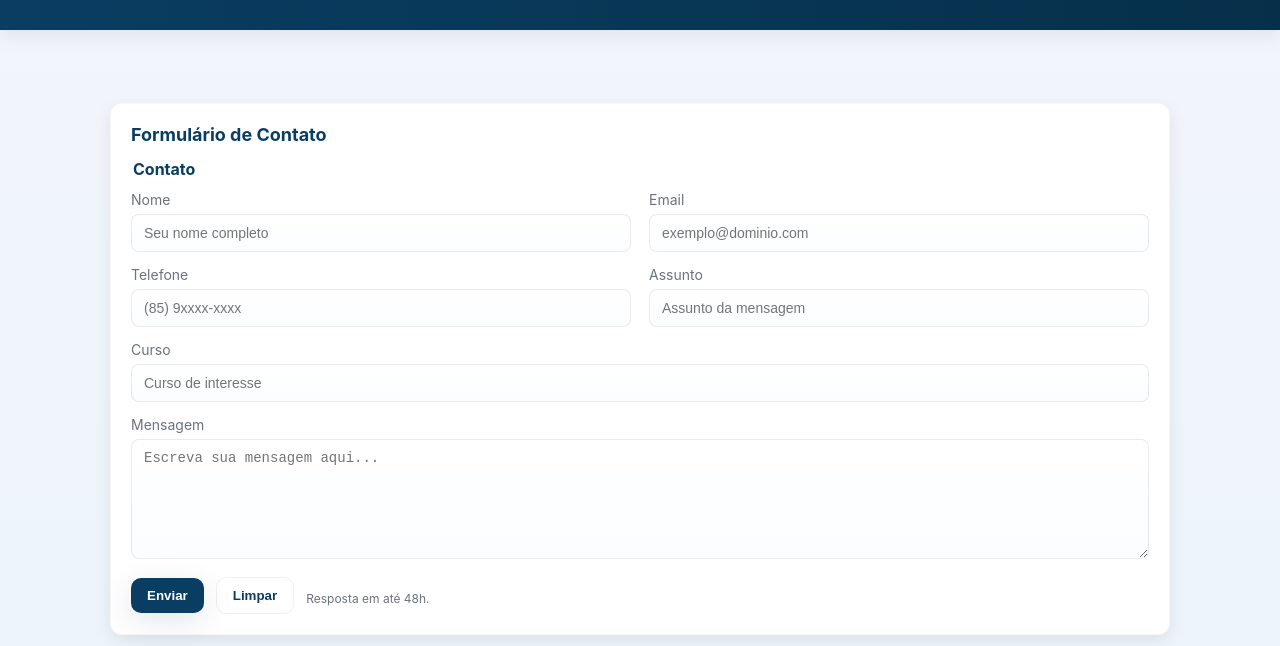
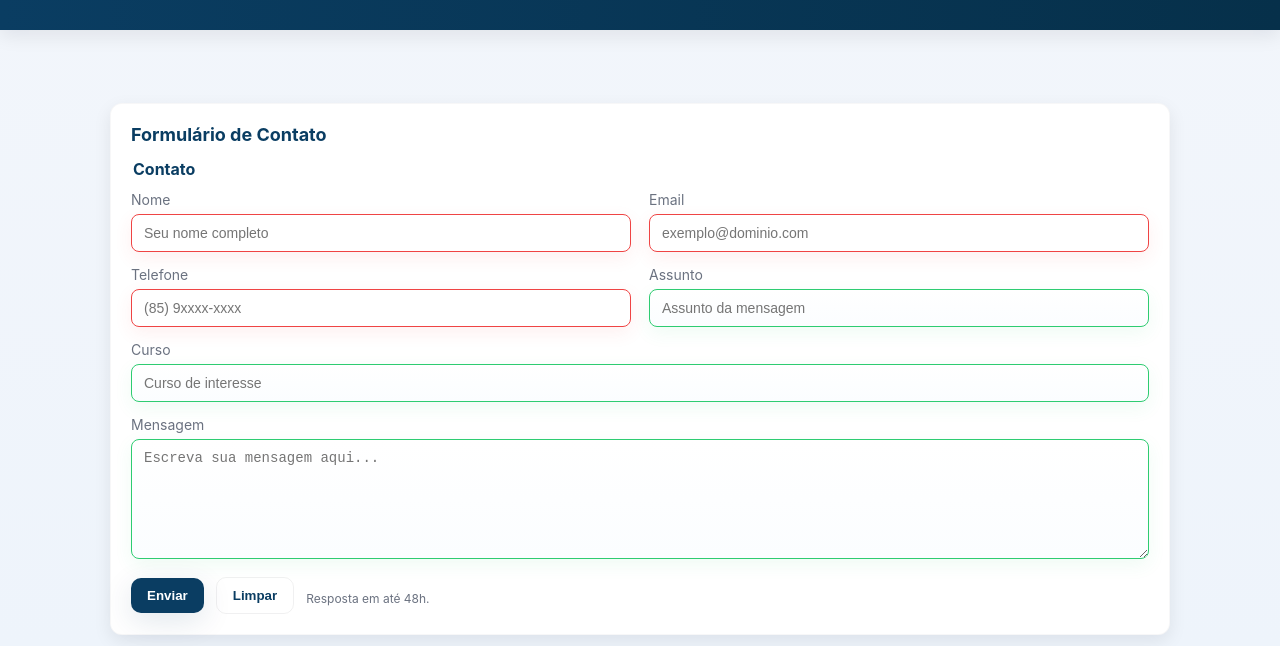
Before and after one commit to EmanuelSSilva/UC7, a plain HTML site: page HTML/secretaria.html in a window 1280 px wide. Shown: the part 154-800 px from the top of the page. Drawn offline with Linux system fonts and the light colour scheme.

Commit message:
:feat:atualizando

```diff
--- a/css/style.css
+++ b/css/style.css
@@ -168,6 +168,35 @@ input:focus,select:focus,textarea:focus{
   transform:translateY(-1px);
 }
 
+/* Validação visual de formulários
+   Onde: estilos aplicados a inputs, textarea e selects inválidos/validados
+   O que faz: quando um campo obrigatório não estiver preenchido ou não passar no pattern,
+   aplicamos borda e sombra vermelhas. Campos válidos recebem borda verde suave.
+*/
+input:required:invalid,
+textarea:required:invalid,
+select:required:invalid,
+input:invalid,
+textarea:invalid,
+select:invalid{
+  border-color: #ef4444; /* vermelho */
+  box-shadow: 0 6px 18px rgba(239,68,68,0.08);
+  background: linear-gradient(180deg,#fff,#fff);
+}
+
+/* foco em campo inválido (mais evidente) */
+input:focus:invalid, textarea:focus:invalid, select:focus:invalid{
+  outline:none;
+  box-shadow: 0 10px 30px rgba(239,68,68,0.12);
+  transform: translateY(-1px);
+}
+
+/* campos válidos recebem destaque em verde */
+input:valid, textarea:valid, select:valid{
+  border-color: var(--accent);
+  box-shadow: 0 6px 18px rgba(46,204,113,0.08);
+}
+
 textarea{min-height:120px;resize:vertical}
 
 .smallnote{font-size:12px;color:var(--muted);margin-top:6px}
```
